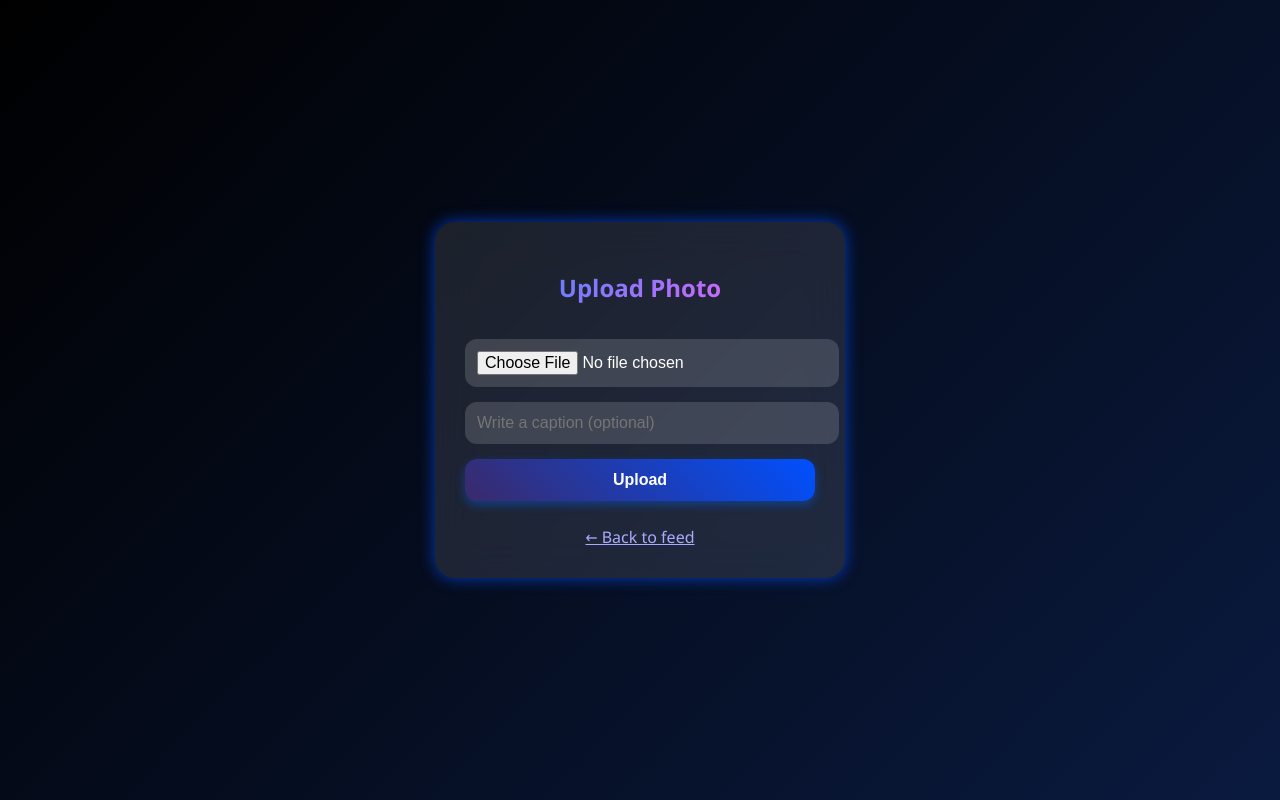
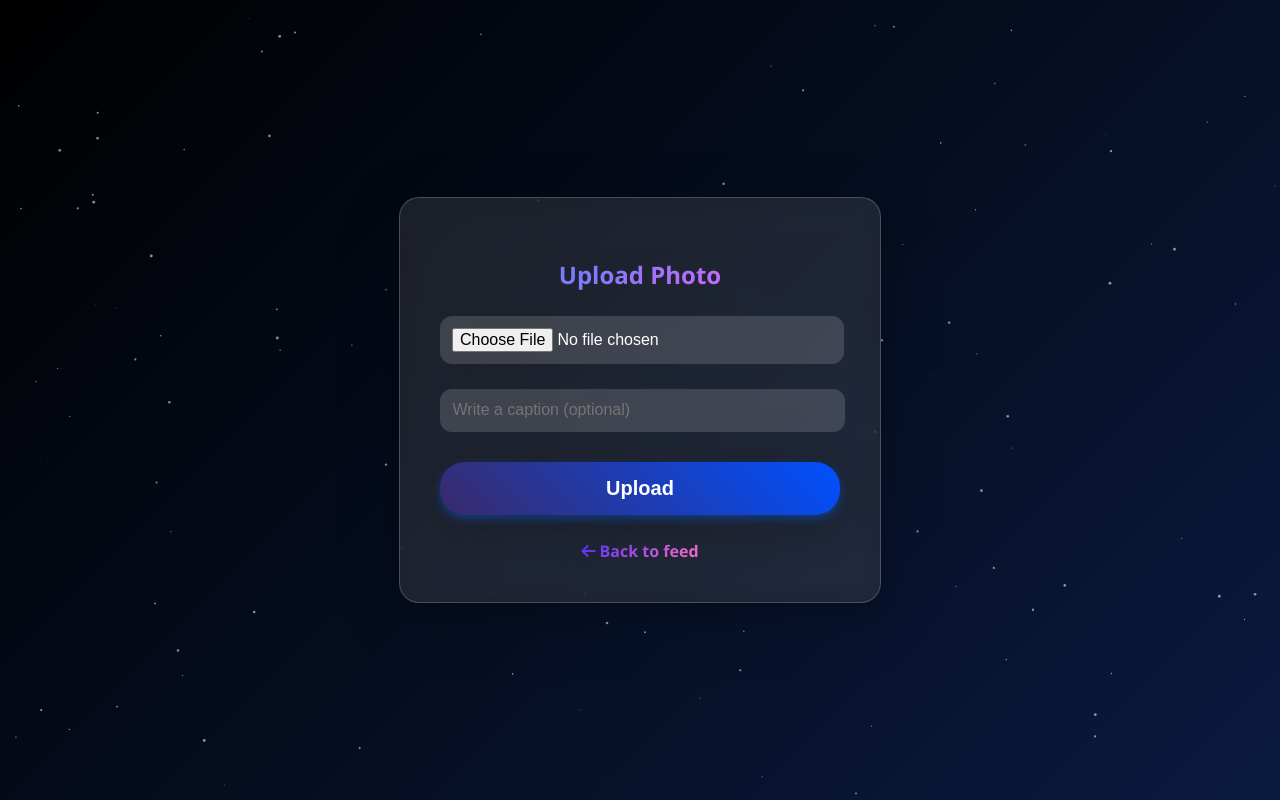
Before and after one commit to blearthysenii/Onsol-Social, a PHP site: page /Onsol-Social/upload.php in a window 1280 px wide. Run offline with PHP 8.4, Linux system fonts and the light colour scheme; the visitor is signed in with stand-in values (Sample User, id 1).

Commit message:
Update upload.php

```diff
--- a/Onsol/upload.php
+++ b/Onsol/upload.php
@@ -2,6 +2,7 @@
 // upload.php
 session_start();
 include 'db.php';
+
 
 if (!isset($_SESSION['user'])) {
     header('Location: login.php');
@@ -67,9 +68,17 @@ if ($_SERVER['REQUEST_METHOD'] === 'POST') {
 <html lang="en">
 <head>
     <meta charset="UTF-8" />
+<link rel="icon" href="images/logo.png" sizes="32x32" type="image/png" />
+    <link rel="stylesheet" href="https://cdnjs.cloudflare.com/ajax/libs/font-awesome/6.5.0/css/all.min.css" />
+    <link href="https://fonts.googleapis.com/css2?family=Poppins:wght@300;500;700&display=swap" rel="stylesheet">
     <title>Upload Photo</title>
-    <link rel="icon" href="images/logo6.png" sizes="32x32" type="image/png" />
     <style>
+        html, body {
+  margin: 0;
+  padding: 0;
+  width: 100%;
+  overflow-x: hidden;
+}
 
         body {
             font-family: 'Segoe UI', Tahoma, Geneva, Verdana, sans-serif;
@@ -78,17 +87,34 @@ if ($_SERVER['REQUEST_METHOD'] === 'POST') {
             display: flex;
             flex-direction: column;
             align-items: center;
-            justify-content: center;
             min-height: 100vh;
             margin: 0;
+            justify-content: center;
         }
         .upload-container {
-            background: rgba(255,255,255,0.1);
+            background: rgba(255, 255, 255, 0.1);
             backdrop-filter: blur(20px);
-            padding: 30px;
             border-radius: 20px;
-            width: 350px;
-            box-shadow: 0 0 15px rgba(0,80,255,0.7);
+            padding: 40px;
+            text-align: center;
+            max-width: 400px;
+            width: 100%;
+            animation: fadeIn 1s ease-in-out;
+            transition: all 0.9s ease-in-out;
+            z-index: 10;
+            position: relative;
+            filter: drop-shadow(0 10px 25px rgba(0, 0, 0, 0.7));
+ backdrop-filter: blur(12px);
+    -webkit-backdrop-filter: blur(12px);
+    border: 1px solid rgba(255, 255, 255, 0.2); /* kufi i lehtë si te xhami */
+    box-shadow: 0 8px 32px rgba(0, 0, 0, 0.2); /* pak hije për thellësi */
+}
+
+
+        .upload-container:hover {
+           background: linear-gradient(135deg, rgba(20, 0, 40, 0.95), rgba(0, 30, 100, 0.95));
+            transform: scale(1.019);
+            box-shadow: 0 12px 40px rgba(0, 0, 0, 0.35);
         }
         h2 {
             background: linear-gradient(135deg, #348aff, #ff5ef7);
@@ -97,32 +123,59 @@ if ($_SERVER['REQUEST_METHOD'] === 'POST') {
             text-align: center;
             margin-bottom: 20px;
         }
-        input[type="file"],
-        input[type="text"],
+        .upload-container input[type="file"]{
+            width: 95%;
+    padding: 12px;
+    margin: 25px 0 15px 0;
+    border-radius: 12px;
+    border: none;
+    outline: none;
+     display: block;
+    background-color: rgba(255, 255, 255, 0.15);
+    color: #fff;
+    font-size: 16px;
+    direction: ltr !important;
+    text-align: left !important;
+    float: none !important;
+}
+.upload-container input[type="file"]::placeholder {
+            color: rgba(128, 128, 128, 0.7);
+        }
+
+.upload-container input[type="text"] {
+    width: 95%;
+    padding: 12.5px;
+    margin: 25px 0 15px 0;
+    border-radius: 12px;
+    border: none;
+    outline: none;
+     display: block;
+    background-color: rgba(255, 255, 255, 0.15);
+    color: #fff;
+    font-size: 16px;
+}
+
+.upload-container input[type="text",]::placeholder {
+    color: rgba(200, 200, 200, 0.7);
+}
+
         button {
-            width: 100%;
-            padding: 12px;
+           width: 100%;
+            padding: 15px 0;
             margin-top: 15px;
-            border-radius: 12px;
             border: none;
-            font-size: 16px;
-            outline: none;
-        }
-        input[type="file"], input[type="text"] {
-            background-color: rgba(255,255,255,0.15);
+            border-radius: 25px;
+            background-color: #3a2a6a;
+            background-image: linear-gradient(45deg, #3a2a6a 0%, #0050ff 100%);
             color: #fff;
-        }
-        button {
-            background-image: linear-gradient(45deg, #3a2a6a 0%, #0050ff 100%);
-            color: white;
+            font-size: 20px;
             font-weight: 700;
             cursor: pointer;
-            box-shadow: 0 4px 10px rgba(0,100,255,0.4);
             transition: transform 0.3s ease, box-shadow 0.3s ease;
-        }
-        button:hover {
-            transform: scale(1.03);
-            box-shadow: 0 6px 15px rgba(0,180,255,0.7);
+            box-shadow: 0 4px 10px rgba(0, 100, 255, 0.4);
+        }.button:hover {
+            transform: scale(1.01);
+            box-shadow: 0 2px 10px rgba(0, 180, 255, 0.7);
         }
         .message {
             margin-top: 15px;
@@ -138,16 +191,79 @@ if ($_SERVER['REQUEST_METHOD'] === 'POST') {
             background-color: #a42d2d;
             color: #f6b9b9;
         }
+
         a.back-link {
-            display: block;
             margin-top: 25px;
-            text-align: center;
-            color: #aaaaff;
-            text-decoration: underline;
+            position: relative;
+            font-weight: 700;
+            text-decoration: none;
+            background: linear-gradient(135deg, #4e2eff, #ff6ec4);
+            -webkit-background-clip: text;
+            -webkit-text-fill-color: transparent;
+            transition: transform 0.3s ease;
+            cursor: pointer;
+            display: inline-block;
         }
+
+        a.back-link::after {
+            content: '';
+            position: absolute;
+            left: 0;
+            bottom: -2px;
+            width: 100%;
+            height: 2px;
+            background: linear-gradient(135deg, #4e2eff, #ff6ec4);
+            transform: scaleX(0);
+            transform-origin: left;
+            transition: transform 0.3s ease;
+        }
+
+        a.back-linkhover,
+        a.back-link:focus {
+            transform: scale(1.02);
+            outline: none;
+        }
+
+        a.back-link:hover::after {
+            transform: scaleX(1);
+        }
+
+        @keyframes fadeIn {
+            from {
+                opacity: 0;
+                transform: scale(0.95);
+            }
+            to {
+                opacity: 1;
+                transform: scale(1);
+            }
+        }
+
+        @keyframes slideDownFadeIn {
+            from {
+                opacity: 0;
+                transform: translateX(-50%) translateY(-20px);
+            }
+            to {
+                opacity: 1;
+                transform: translateX(-50%) translateY(0);
+            }
+        }
+        #backgroundCanvas {
+    position: fixed;
+    top: 0;
+    left: 0;
+    z-index: -1;
+    width: 100vw;
+    height: 100vh;
+    background: transparent;
+}
+
     </style>
 </head>
 <body>
+    <canvas id="backgroundCanvas"></canvas>
+
 
 <div class="upload-container">
     <h2>Upload Photo</h2>
@@ -162,8 +278,49 @@ if ($_SERVER['REQUEST_METHOD'] === 'POST') {
         <input type="text" name="caption" placeholder="Write a caption (optional)" maxlength="255" />
         <button type="submit">Upload</button>
     </form>
-    <a href="index.php" class="back-link">← Back to feed</a>
+    <a href="home.php" class="back-link">
+  <i class="fas fa-arrow-left"></i> Back to feed
+</a>
+
 </div>
+<script>
+    const canvas = document.getElementById('backgroundCanvas');
+const ctx = canvas.getContext('2d');
+canvas.width = window.innerWidth;
+canvas.height = window.innerHeight;
+
+let stars = [];
+for (let i = 0; i < 150; i++) {
+    stars.push({
+        x: Math.random() * canvas.width,
+        y: Math.random() * canvas.height,
+        r: Math.random() * 1.5,
+        dx: (Math.random() - 0.5) * 0.5,
+        dy: (Math.random() - 0.5) * 0.5
+    });
+}
+
+function animate() {
+    ctx.clearRect(0, 0, canvas.width, canvas.height);
+    for (let s of stars) {
+        ctx.beginPath();
+        ctx.arc(s.x, s.y, s.r, 0, Math.PI * 2);
+        ctx.fillStyle = '#ffffff88';
+        ctx.fill();
+        s.x += s.dx;
+        s.y += s.dy;
+        if (s.x < 0 || s.x > canvas.width) s.dx *= -1;
+        if (s.y < 0 || s.y > canvas.height) s.dy *= -1;
+    }
+    requestAnimationFrame(animate);
+}
+animate();
+
+window.addEventListener('resize', () => {
+    canvas.width = window.innerWidth;
+    canvas.height = window.innerHeight;
+});
+</script>
 
 </body>
 </html>
```
